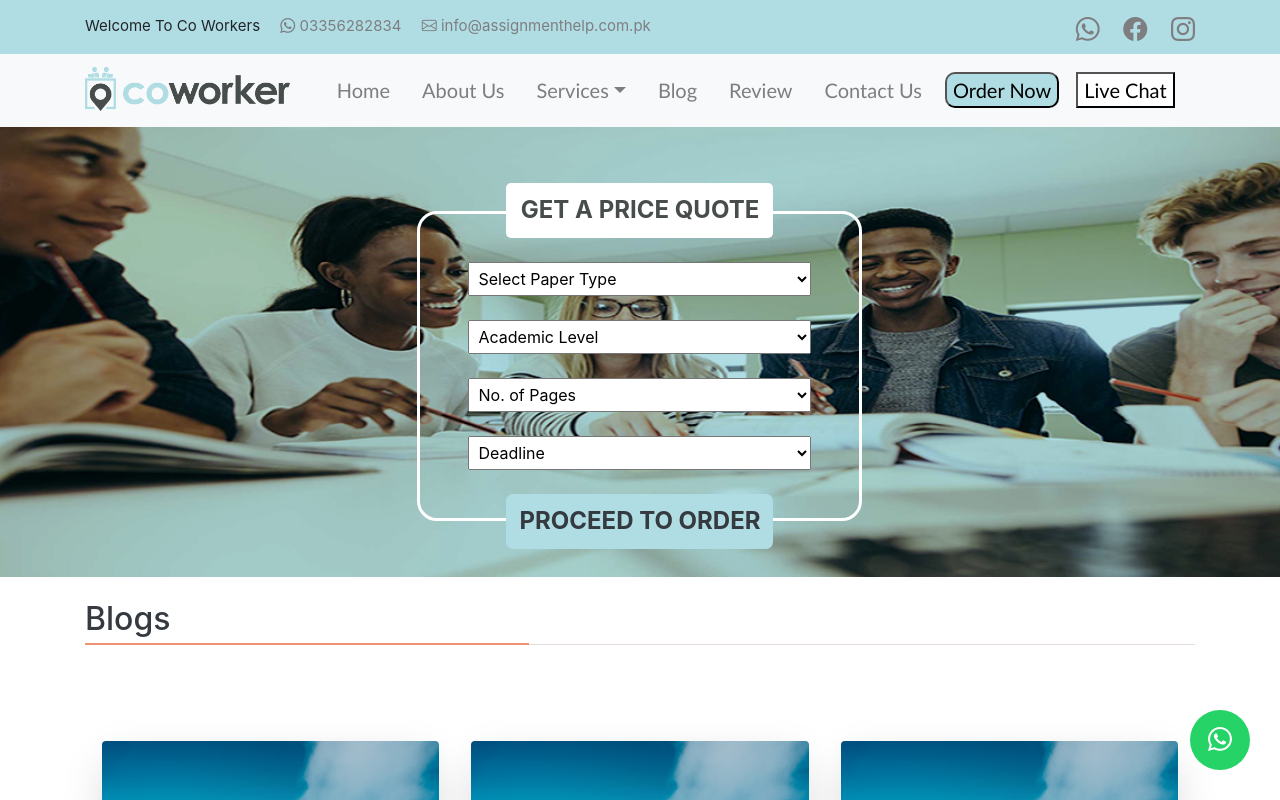
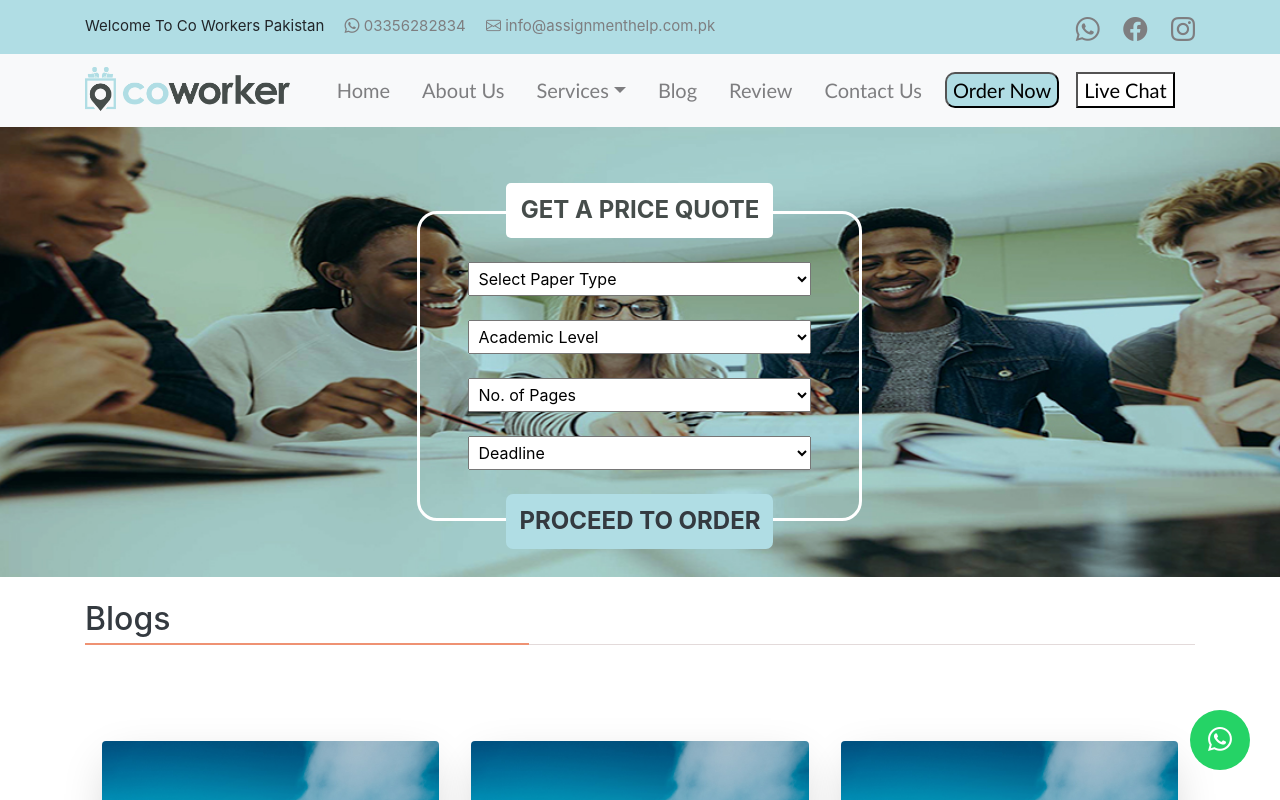
Before and after one commit to afzalabdullah/Co_Workers, a plain HTML site: page index.html in a window 1280 px wide. Shown: the top 800 px of the page. Drawn offline with nearby package versions, Linux system fonts and the light colour scheme.

Commit message:
co workers Pakistan

```diff
--- a/index.html
+++ b/index.html
@@ -21,8 +21,7 @@
             <div class="container" >
                 <div class="row pt-2">
                         <div class="col-12 col-sm-12 col-md-8 col-lg-8" id="we">
-                            <p class="top-text">Welcome To Co Workers
-
+                            <p class="top-text">Welcome To Co Workers Pakistan
                                 <a href="#" class="text-decoration-none text-dark px-3" id="wh"><i class="bi bi-whatsapp"></i>&nbsp03356282834</a>
                                 <a href="#" class="text-decoration-none text-dark" id="em"><i class="bi bi-envelope"></i>&nbspinfo@assignmenthelp.com.pk</a>
                             </p>
```
